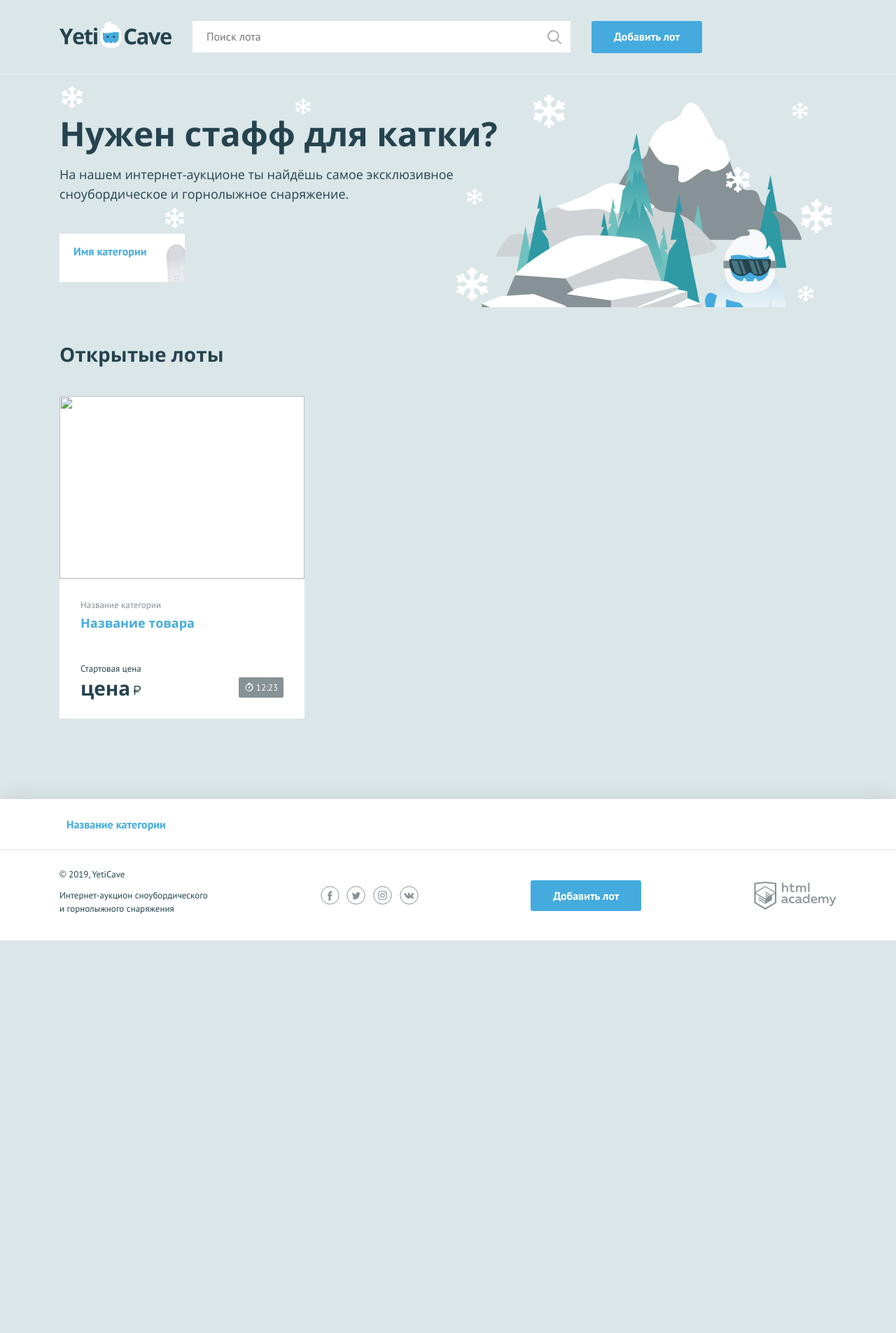
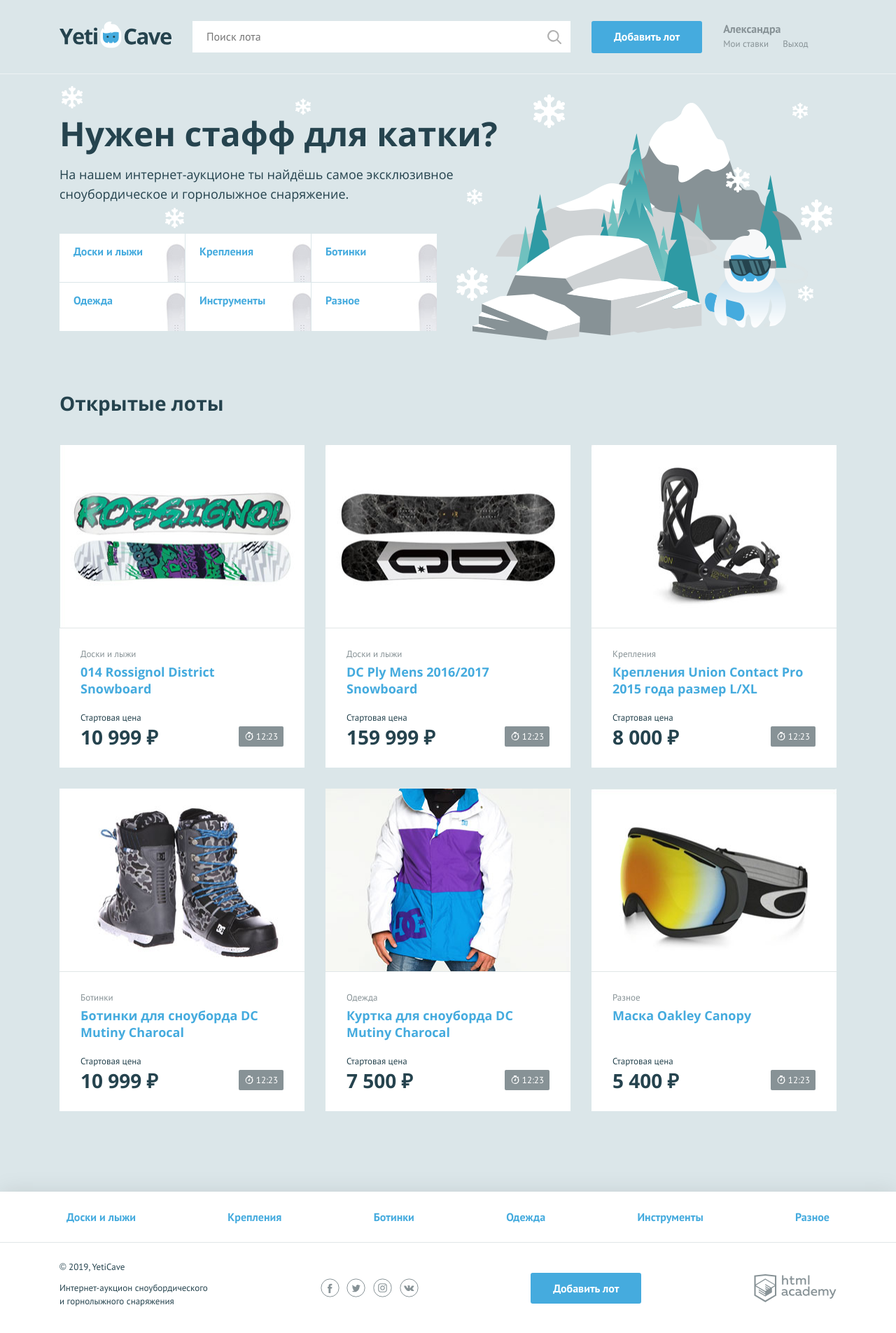
Before and after one commit to aleksandrayakovleva132/55195-yeticave-10, a PHP site: page / in a window 1280 px wide. Shown: the whole page at 70% size. Before the commit the page ends 1344 px from the top, so only its background shows below. Run offline with PHP 8.4, Linux system fonts and the light colour scheme.

Commit message:
обновление ветки мастер

```diff
--- a/index.php
+++ b/index.php
@@ -1,7 +1,53 @@
 <?php
 $is_auth = rand(0, 1);
-
-$user_name = ''; // укажите здесь ваше имя
+$user_name = 'Александра'; // укажите здесь ваше имя
+$categories = ['Доски и лыжи', 'Крепления', 'Ботинки', 'Одежда', 'Инструменты', 'Разное'];
+$products = [
+    [
+        'name' => '014 Rossignol District Snowboard',
+        'category' => '	Доски и лыжи',
+        'price' => '10999',
+        'image' => 'img/lot-1.jpg'
+    ],
+    [
+        'name' => 'DC Ply Mens 2016/2017 Snowboard',
+        'category' => '	Доски и лыжи',
+        'price' => '159999',
+        'image' => 'img/lot-2.jpg'
+    ],
+    [
+        'name' => 'Крепления Union Contact Pro 2015 года размер L/XL',
+        'category' => 'Крепления',
+        'price' => '8000',
+        'image' => 'img/lot-3.jpg'
+    ],
+    [
+        'name' => 'Ботинки для сноуборда DC Mutiny Charocal',
+        'category' => 'Ботинки',
+        'price' => '10999',
+        'image' => 'img/lot-4.jpg'
+    ],
+    [
+        'name' => 'Куртка для сноуборда DC Mutiny Charocal',
+        'category' => 'Одежда',
+        'price' => '7500',
+        'image' => '	img/lot-5.jpg'
+    ],
+    [
+        'name' => 'Маска Oakley Canopy',
+        'category' => 'Разное',
+        'price' => '5400',
+        'image' => '	img/lot-6.jpg'
+    ]
+];
+function print_price($price){
+    $price = ceil($price);
+    if ($price >= 1000) {
+        $price = number_format($price, '0', '', ' ');
+    }
+    $price .= " ₽";
+    return $price;
+}
 ?>
 <!DOCTYPE html>
 <html lang="ru">
@@ -27,7 +73,22 @@ $user_name = ''; // укажите здесь ваше имя
             <a class="main-header__add-lot button" href="pages/add-lot.html">Добавить лот</a>
 
             <nav class="user-menu">
-
+                <?php if ($is_auth === 1): ?>
+                    <div class="user-menu__logged">
+                        <p><?=$user_name; ?></p>
+                        <a class="user-menu__bets" href="pages/my-bets.html">Мои ставки</a>
+                        <a class="user-menu__logout" href="#">Выход</a>
+                    </div>
+                <?php else: ?>
+                    <ul class="user-menu__list">
+                        <li class="user-menu__item">
+                            <a href="#">Регистрация</a>
+                        </li>
+                        <li class="user-menu__item">
+                            <a href="#">Вход</a>
+                        </li>
+                    </ul>
+                <?php endif; ?>
                 <!-- здесь должен быть PHP код для показа меню и данных пользователя -->
 
             </nav>
@@ -40,9 +101,11 @@ $user_name = ''; // укажите здесь ваше имя
             <p class="promo__text">На нашем интернет-аукционе ты найдёшь самое эксклюзивное сноубордическое и горнолыжное снаряжение.</p>
             <ul class="promo__list">
                 <!--заполните этот список из массива категорий-->
+                <?php foreach ($categories as $category): ?>
                     <li class="promo__item promo__item--boards">
-                <a class="promo__link" href="pages/all-lots.html">Имя категории</a>
+                        <a class="promo__link" href="pages/all-lots.html"><?=$category; ?></a>
                     </li>
+                <?php endforeach; ?>
             </ul>
         </section>
         <section class="lots">
@@ -51,17 +114,20 @@ $user_name = ''; // укажите здесь ваше имя
             </div>
             <ul class="lots__list">
                 <!--заполните этот список из массива с товарами-->
+                <?php foreach ($products as $key => $product):?>
                     <li class="lots__item lot">
                         <div class="lot__image">
-                    <img src="" width="350" height="260" alt="">
+                            <img src="<?=$product['image']; ?>" width="350" height="260" alt="<?=$product['name']; ?>">
                         </div>
                         <div class="lot__info">
-                    <span class="lot__category">Название категории</span>
-                    <h3 class="lot__title"><a class="text-link" href="pages/lot.html">Название товара</a></h3>
+                            <span class="lot__category"><?=$product['category']; ?></span>
+                            <h3 class="lot__title"><a class="text-link" href="pages/lot.html"><?=$product['name']; ?></a></h3>
                             <div class="lot__state">
                                 <div class="lot__rate">
                                     <span class="lot__amount">Стартовая цена</span>
-                            <span class="lot__cost">цена<b class="rub">р</b></span>
+                                    <span class="lot__cost">
+                                 <?=print_price($product['price']); ?>
+                            </span>
                                 </div>
                                 <div class="lot__timer timer">
                                     12:23
@@ -69,6 +135,7 @@ $user_name = ''; // укажите здесь ваше имя
                             </div>
                         </div>
                     </li>
+                <?php endforeach; ?>
             </ul>
         </section>
     </main>
@@ -78,9 +145,11 @@ $user_name = ''; // укажите здесь ваше имя
     <nav class="nav">
         <ul class="nav__list container">
             <!--заполните этот список из массива категорий-->
+            <?php foreach ($categories as $key => $category): ?>
                 <li class="nav__item">
-                <a href="pages/all-lots.html">Название категории</a>
+                    <a href="pages/all-lots.html"><?=$category; ?></a>
                 </li>
+            <?php endforeach; ?>
         </ul>
     </nav>
     <div class="main-footer__bottom container">
```
Lines whose indentation alone changed are shown as unchanged.
